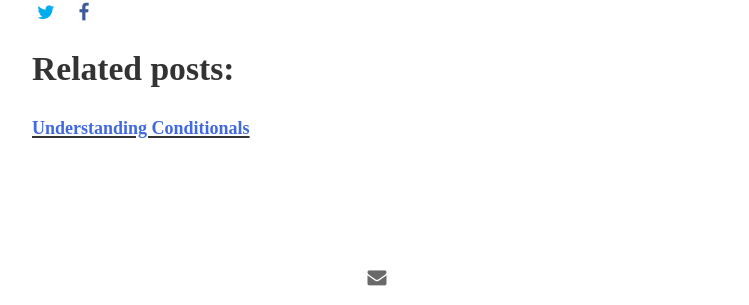
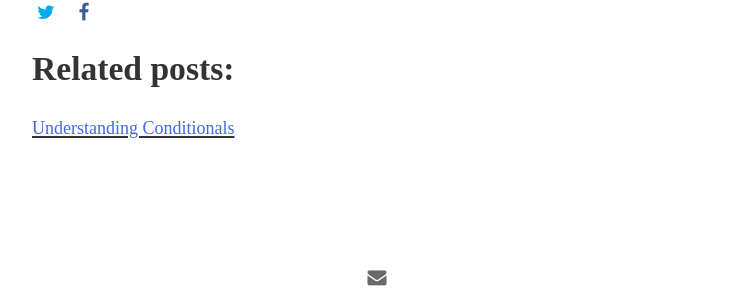
Before and after one commit to GWDZ-true/gwdz-site, a Jekyll site: the page built from _posts/2022-08-18-an-implication-of-the-preface-paradox.md, in a window 1280 px wide. Shown: the part 1214-1519 px from the top of the page, without its empty margins (263-1012 px from the left). Built offline with Jekyll 4.4.1, drawn with Linux system fonts in a browser that asks for light colours; some web fonts are replaced.

Commit message:
Update _post.scss

```diff
--- a/_sass/_post.scss
+++ b/_sass/_post.scss
@@ -29,6 +29,6 @@
 
 .related-posts a {
   text-decoration: none;
-  font-style: normal;
+  font-weight: normal;
   font-size:18px;
 }
```
